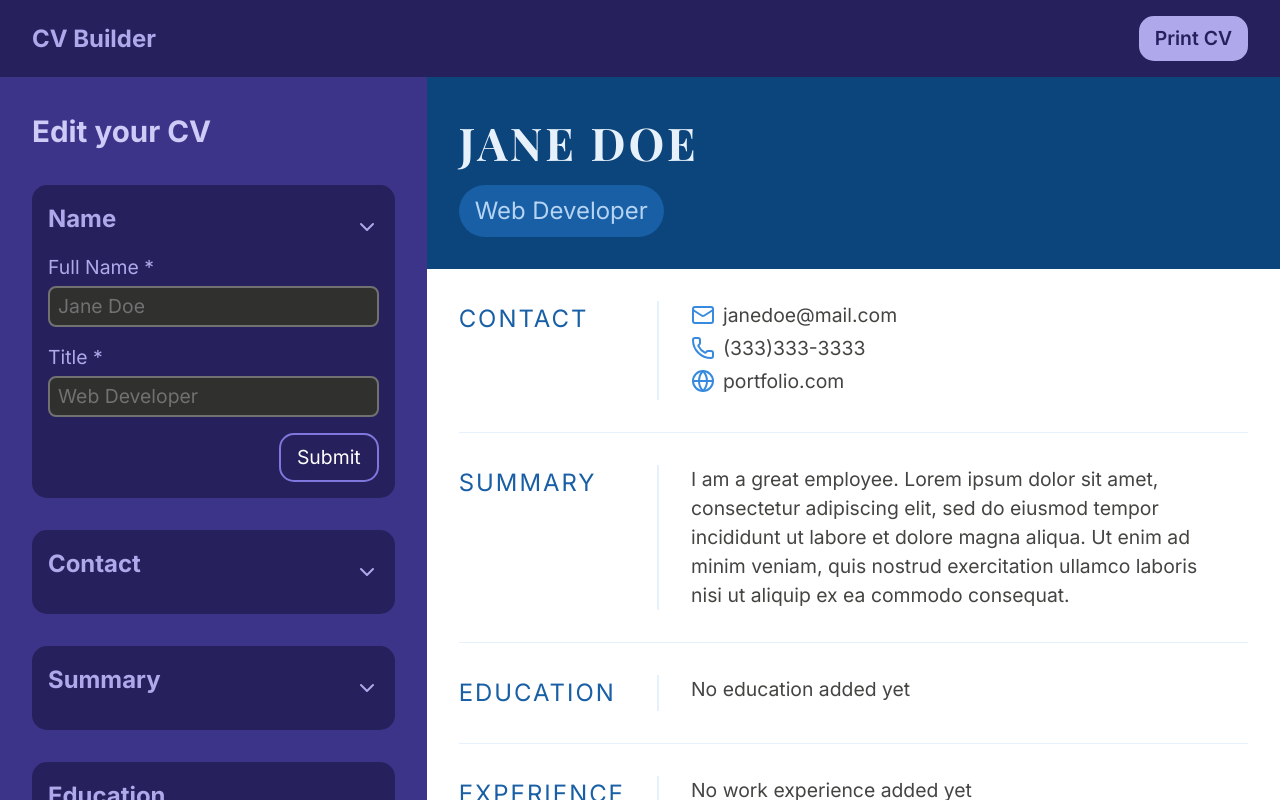
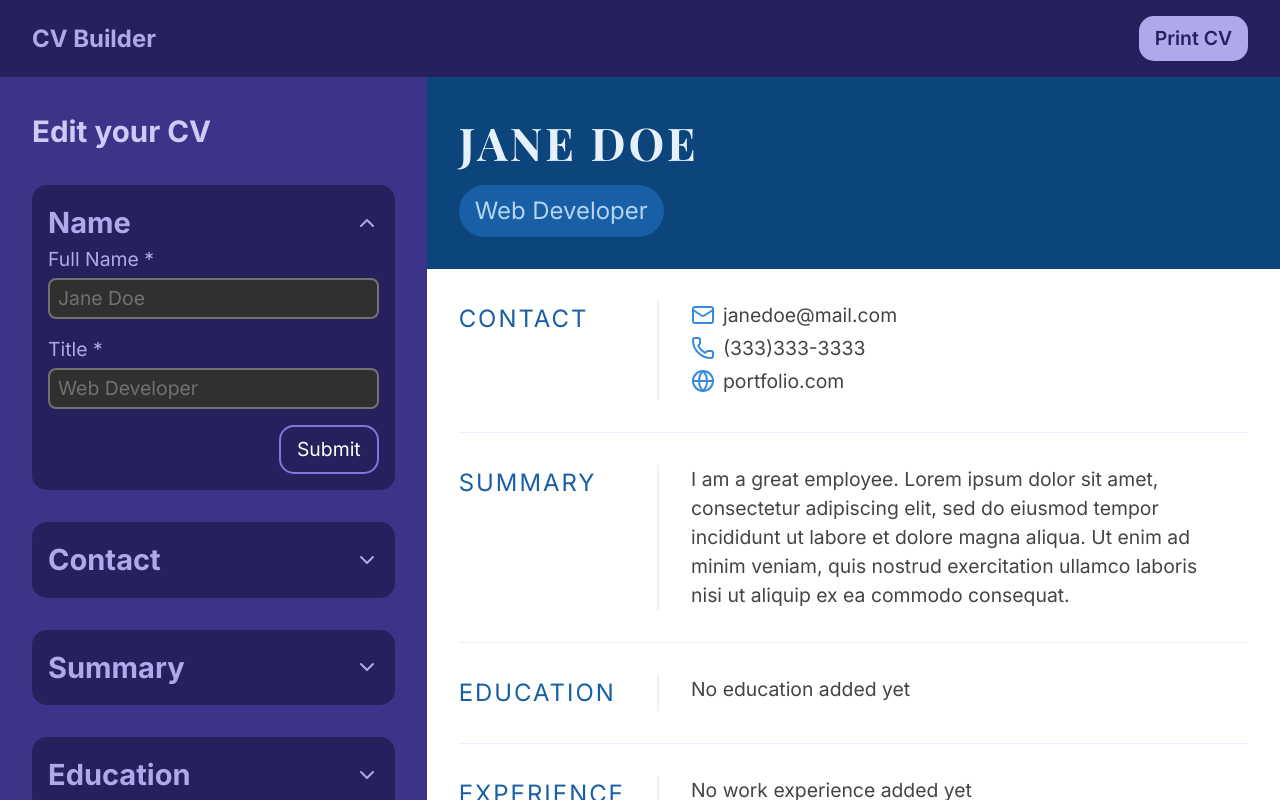
Before and after one commit to BarreraClaudia/cv-app, a React (Vite) app: page / in a window 1280 px wide. Shown: the top 800 px of the page. Built offline with nearby package versions, Linux system fonts and the light colour scheme; a web font is replaced by a local one.

Commit message:
add animations and allow panels to close

```diff
--- a/src/components/Accordion.jsx
+++ b/src/components/Accordion.jsx
@@ -18,35 +18,35 @@ export default function Accordion({
       <Panel
         title="Name"
         isActive={activeIndex === 0}
-        onShow={() => setActiveIndex(0)}
+        onShow={() => setActiveIndex(activeIndex === 0 ? null : 0)}
       >
         <NameForm data={data} updateData={updateData} />
       </Panel>
       <Panel
         title="Contact"
         isActive={activeIndex === 1}
-        onShow={() => setActiveIndex(1)}
+        onShow={() => setActiveIndex(activeIndex === 1 ? null : 1)}
       >
         <ContactForm data={data} updateData={updateData} />
       </Panel>
       <Panel
         title="Summary"
         isActive={activeIndex === 2}
-        onShow={() => setActiveIndex(2)}
+        onShow={() => setActiveIndex(activeIndex === 2 ? null : 2)}
       >
         <SummaryForm data={data} updateData={updateData} />
       </Panel>
       <Panel
         title="Education"
         isActive={activeIndex === 3}
-        onShow={() => setActiveIndex(3)}
+        onShow={() => setActiveIndex(activeIndex === 3 ? null : 3)}
       >
         <EducationForm data={data} updateData={updateData} />
       </Panel>
       <Panel
         title="Experience"
         isActive={activeIndex === 4}
-        onShow={() => setActiveIndex(4)}
+        onShow={() => setActiveIndex(activeIndex === 4 ? null : 4)}
       >
         <WorkForm data={data} updateData={updateData} />
       </Panel>
@@ -57,13 +57,17 @@ export default function Accordion({
 function Panel({ title, children, isActive, onShow }) {
   return (
     <section className="panel">
-      <div className="panel-heading-and-button">
-        <h2 className="panel-heading">{title}</h2>
-        <button onClick={onShow} className="panel-show-button">
-          <ChevronDown />
-        </button>
+      <button
+        className="panel-toggle"
+        onClick={onShow}
+        aria-label={`Expand ${title} section`}
+      >
+        <h2>{title}</h2>
+        <ChevronDown className={`chevron ${isActive ? 'chevron-open' : ''}`} />
+      </button>
+      <div className={`panel-content ${isActive ? 'open' : ''}`}>
+        {children}
       </div>
-      {isActive && <>{children}</>}
     </section>
   );
 }
--- a/src/styles/Accordion.css
+++ b/src/styles/Accordion.css
@@ -17,19 +17,30 @@
   border-radius: var(--radius);
 }
 
-.panel-heading {
-  font-size: var(--step-1);
-  margin-bottom: 1rem;
-}
-
-.panel-heading-and-button {
+.panel-toggle {
+  background-color: #26215c;
+  color: #afa9ec;
+  border: none;
+  width: 100%;
   display: flex;
   justify-content: space-between;
   align-items: center;
 }
 
-.panel-show-button {
-  background-color: #26215c;
-  color: #afa9ec;
-  border: none;
+.panel-content {
+  max-height: 0;
+  overflow: hidden;
+  transition: max-height 0.3s ease;
 }
+
+.panel-content.open {
+  max-height: 1000px;
+}
+
+.chevron {
+  transition: transform 0.3s ease;
+}
+
+.chevron-open {
+  transform: rotate(180deg);
+}
--- a/src/styles/CVPreview.css
+++ b/src/styles/CVPreview.css
@@ -8,6 +8,18 @@
   grid-template-columns: auto 1fr;
   gap: 2rem;
   padding: 2rem;
+  animation: fadeIn 0.5s ease;
+}
+
+@keyframes fadeIn {
+  from {
+    opacity: 0;
+    transform: translateY(10px);
+  }
+  to {
+    opacity: 1;
+    transform: translateY(0);
+  }
 }
 
 /*
--- a/src/styles/Forms.css
+++ b/src/styles/Forms.css
@@ -39,11 +39,17 @@ textarea:focus {
   border: 2px solid #7f77dd;
   background-color: #26215c;
   color: #fff;
+  transition: transform 0.1s ease;
 }
 
 .submit-button:hover,
 .add-detail-button:hover {
   background-color: #7f77dd;
+}
+
+.submit-button:active,
+.add-detail-button:active {
+  transform: scale(0.97);
 }
 
 .form-education-card,
```
